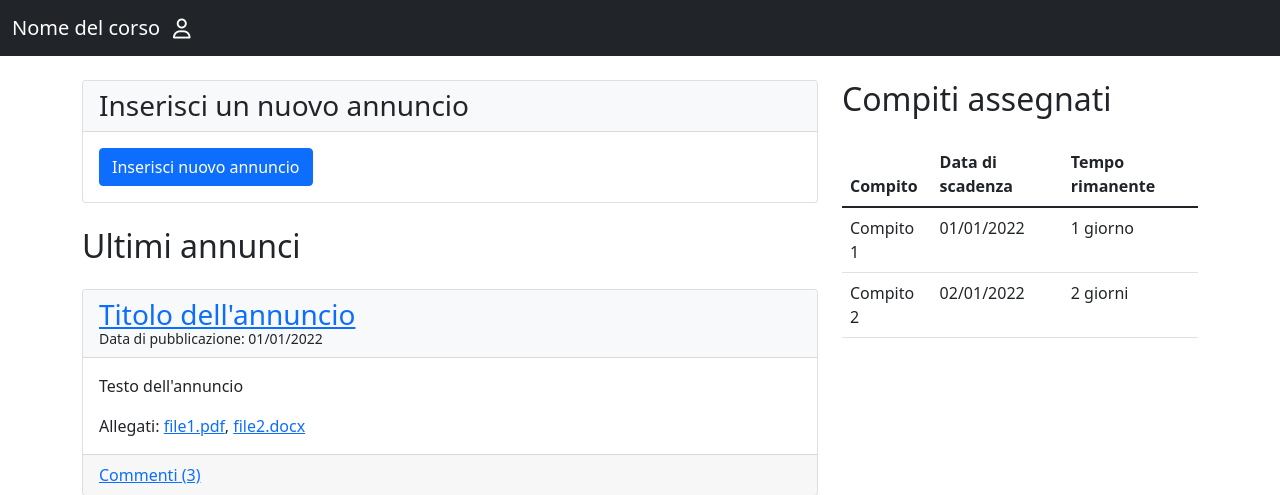
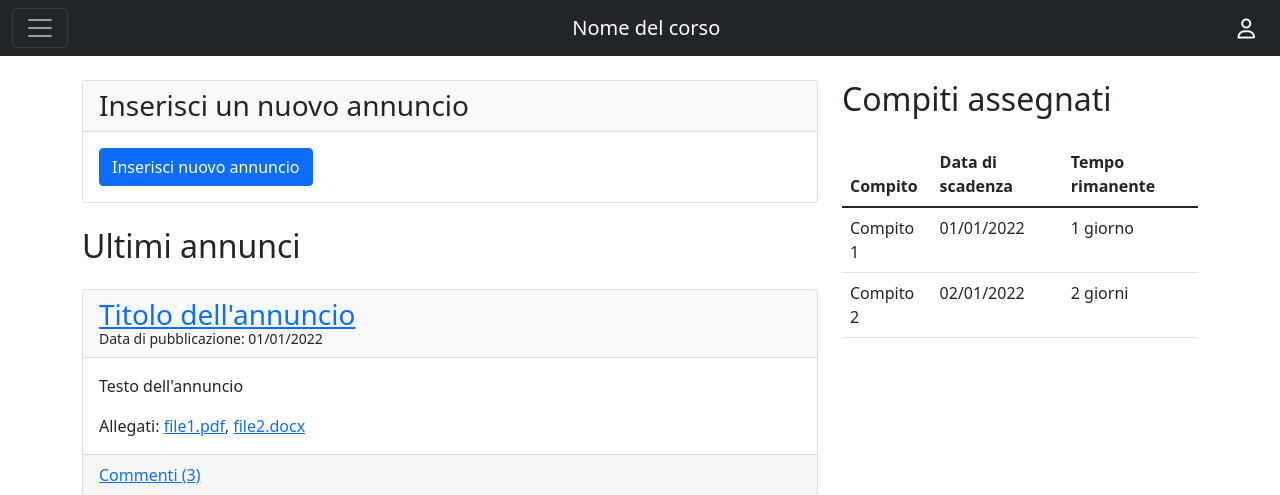
Before and after one commit to edebach/Scholarnet, a PHP site: page /Logged/Classi/Classe.php in a window 1280 px wide. Shown: the top 495 px of the page. Run offline with PHP 8.4, Linux system fonts and the light colour scheme.

Commit message:
Navbar classe fixata

```diff
--- a/Logged/Classi/Classe.php
+++ b/Logged/Classi/Classe.php
@@ -36,7 +36,7 @@
 </head>
 <body>
 	<!-- TODO: bisogna risolvere il bug della navbar quando si va mette lo schermo intero -->
-	  <header class="navbar navbar-expand-lg navbar-dark bg-dark">
+	<header class="navbar nav navbar-dark bg-dark">
 		<div class="container-fluid">
 		  <button class="navbar-toggler" type="button" data-bs-toggle="offcanvas" data-bs-target="#sidebar" aria-controls="sidebar">
 				<span class="navbar-toggler-icon"></span>
@@ -72,38 +72,6 @@
 				</div>
 		  </div>
 		</div>
-		<!-- <div class="container" id="headerClasse">
-			<div class="row">
-				<h1 class="text-center display-4" id="titoloClasse">Classe</h1>
-				<nav class="navbar navbar-expand-lg navbar-dark">
-					<div class="container-fluid">
-						<button class="navbar-toggler" type="button" data-bs-toggle="collapse" data-bs-target="#navbarNav" aria-controls="navbarNav" aria-expanded="false" aria-label="Toggle navigation">
-							<span class="navbar-toggler-icon"></span>
-						</button>
-						<div class="collapse navbar-collapse" id="navbarNav">
-							<ul class="navbar-nav">
-								<li class="nav-item">
-									<a class="nav-link active" aria-current="page" href="#">Home</a>
-								</li>
-								<li class="nav-item">
-									<a class="nav-link" id="compiti-nav-link" href="#">Compiti</a>
-								</li>
-								<li class="nav-item">
-									<a class="nav-link" id="profilo-nav-link" href="#">Profilo</a>
-								</li>
-								<li class="nav-item">
-									<a class="nav-link" id="mieClassi-nav-link" href="../IndexLogged.php">Le mie Classi</a>
-								</li>
-								<li class="nav-item">
-									<a class="nav-link" id="logout-nav-link" href="../../index.php">Logout</a>
-								</li>
-							</ul>
-						</div>
-					</div>
-				</nav>
-			</div>
-		</div> -->
-			</nav>
 	</header>
 
 	<main class="container my-4">
```
Lines whose indentation alone changed are shown as unchanged.
